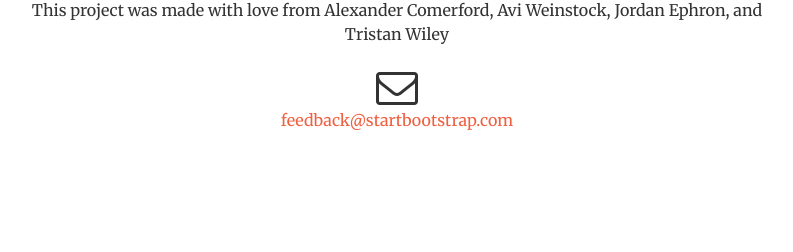
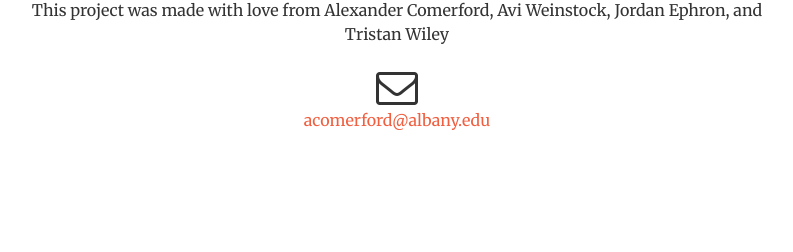
Before and after one commit to TristanWiley/Botler, a Flask app: page / in a window 1280 px wide. Shown: the part 2684-2936 px from the top of the page, without its empty margins (243-1036 px from the left). Run offline with Flask 2, Linux system fonts and the light colour scheme; some libraries are stand-ins or nearby versions.

Commit message:
Website hotpatches.

```diff
--- a/main.py
+++ b/main.py
@@ -126,4 +126,5 @@ def script_upload():
 
 if __name__ == '__main__':
     # socketio.run(app)
-    app.run()
+    # app.run()
+    app.run(host='0.0.0.0', port=5000)
--- a/templates/index.html
+++ b/templates/index.html
@@ -227,7 +227,7 @@
                 </div>
                 <div class="col-lg-12 text-center">
                     <i class="fa fa-envelope-o fa-3x wow bounceIn" data-wow-delay=".1s"></i>
-                    <p><a href="mailto:your-email@your-domain.com">feedback@startbootstrap.com</a></p>
+                    <p><a href="mailto:acomerford@albany.edu">acomerford@albany.edu</a></p>
                 </div>
             </div>
         </div>
```
